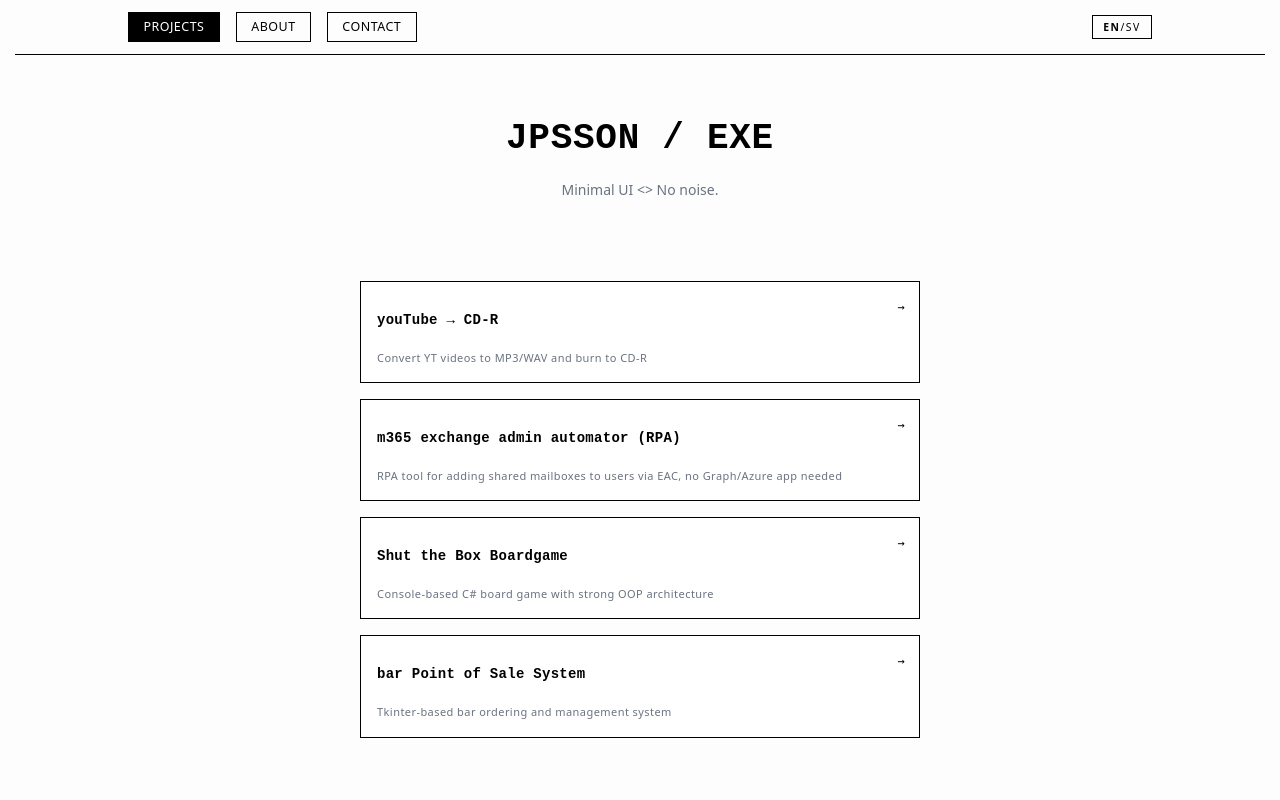
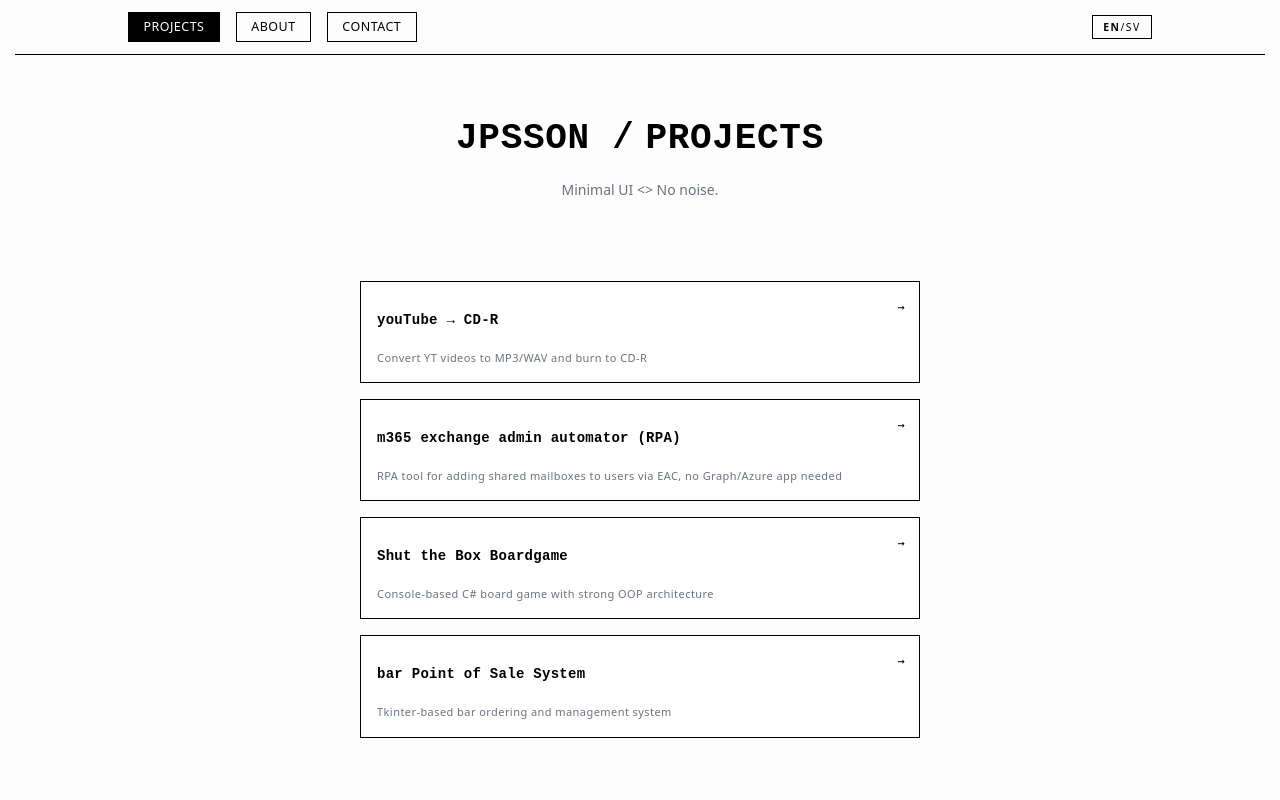
Before and after one commit to JPsson/jpsson, a React (Vite) app: page / in a window 1280 px wide. Shown: the top 800 px of the page. Built offline with nearby package versions, Linux system fonts and the light colour scheme.

Commit message:
Keep hero title prefix aligned

```diff
--- a/src/App.tsx
+++ b/src/App.tsx
@@ -1,4 +1,5 @@
 import { useEffect, useMemo, useRef, useState } from 'react'
+import type { CSSProperties, MouseEvent as ReactMouseEvent } from 'react'
 import { motion, AnimatePresence } from 'framer-motion'
 import { Header } from './components/Header'
 import { ITEMS } from './data/items'
@@ -55,10 +56,6 @@ export default function App(){
         sv: 'KONTAKT',
       },
     },
-    heroTitle: {
-      en: 'JPSSON / EXE',
-      sv: 'JPSSON / EXE',
-    },
     heroSubtitle: {
       en: 'Minimal UI <> No noise.',
       sv: 'Minimal UI <> No noise.',
@@ -109,13 +106,23 @@ export default function App(){
   }, [section])
 
   // Outside click close (but clicks on active card do not close)
-  const onRootClickCapture = (e: React.MouseEvent<HTMLDivElement>) => {
+  const onRootClickCapture = (e: ReactMouseEvent<HTMLDivElement>) => {
     if (!activeId || isLockedSection) return
     const node = cardRefs.current[activeId!]
     if (node && !node.contains(e.target as Node)) setActiveId(null)
   }
 
   const registerRef = (id: CardId, el: HTMLElement | null) => { cardRefs.current[id] = el }
+
+  const heroLabel = TEXT.header[section][language]
+
+  const heroLabelWidth = useMemo(() => {
+    const labels = Object.values(TEXT.header).flatMap(sectionLabels =>
+      Object.values(sectionLabels)
+    )
+
+    return labels.reduce((longest, current) => Math.max(longest, current.length), 0)
+  }, [])
 
   return (
     <div className="app-shell" onClickCapture={onRootClickCapture}>
@@ -133,7 +140,13 @@ export default function App(){
 
       <main className="container main-content">
         <section className="hero">
-          <h1>{TEXT.heroTitle[language]}</h1>
+          <h1
+            className="hero-title"
+            style={{ '--hero-label-width': `${heroLabelWidth}ch` } as CSSProperties}
+          >
+            <span className="hero-title__prefix">JPSSON&nbsp;/</span>
+            <span className="hero-title__label">{heroLabel}</span>
+          </h1>
           <p className="text-muted">{TEXT.heroSubtitle[language]}</p>
         </section>
 
--- a/src/styles/global.css
+++ b/src/styles/global.css
@@ -253,6 +253,22 @@ main.main-content {
 .hero h1 {
   margin: 0;
   font-size: clamp(1.875rem, 4vw, 2.25rem);
+}
+
+.hero-title {
+  display: inline-flex;
+  align-items: baseline;
+  gap: 0.5ch;
+}
+
+.hero-title__prefix {
+  white-space: nowrap;
+}
+
+.hero-title__label {
+  display: inline-block;
+  min-width: var(--hero-label-width, 0ch);
+  text-align: left;
 }
 
 .hero p {
```
